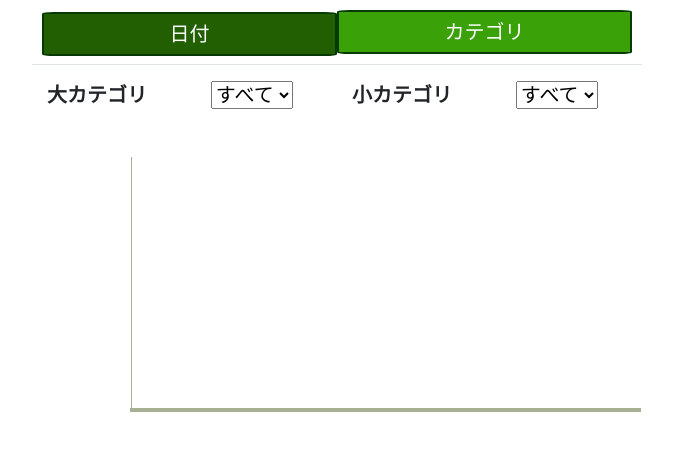
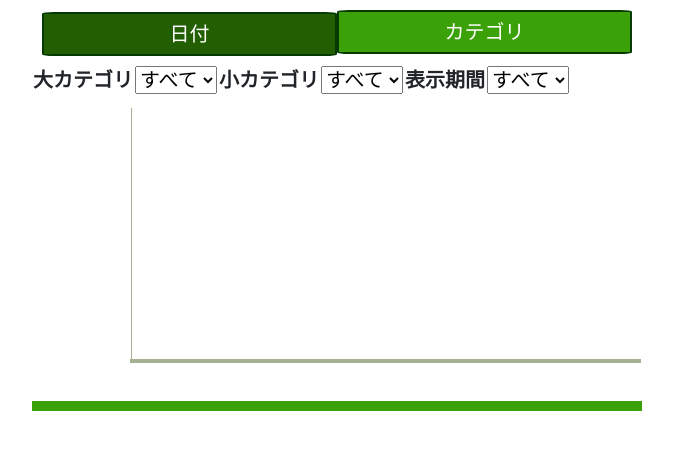
Before and after one commit to tubotu/expenses, a Django app: page /monthly_graph/ in a window 1280 px wide. Shown: the part 70-519 px from the top of the page, without its empty margins (303-976 px from the left). After the commit the page ends 481 px from the top, so only its background shows below. Run offline with Django 3.2, Linux system fonts and the light colour scheme; the visitor is signed in with stand-in values (Sample User, id 1); data that the repository does not hold is empty; some libraries are stand-ins or nearby versions.

Commit message:
ポップアップの微調整

```diff
--- a/app/templates/app/category_graph.html
+++ b/app/templates/app/category_graph.html
@@ -15,7 +15,7 @@
 </div>
 <!--年月選択を行うフォーム-->
 <div class="form-group" id="datepicker-startview">
-    <table class="table form-table">
+    <table class="form-table">
         <tr>
             <th>年月</th>
             <!-- <label class="col-sm-3 control-label">Start view</label> -->
--- a/app/templates/app/monthly_graph.html
+++ b/app/templates/app/monthly_graph.html
@@ -9,11 +9,13 @@
 </div>
 
 <!--カテゴリ選択を行うフォーム-->
-<table class="table form-table">
+<table class="form-table">
     <tr>
         <th>大カテゴリ</th>
         <td>{{ form.big_category }}</td>
         <th>小カテゴリ</th>
+        <td>{{ form.small_category }}</td>
+        <th>表示期間</th>
         <td>{{ form.small_category }}</td>
     </tr>
 </table>
```
Also changed, not shown: app/static/app/css/popup.css (+5 -5 lines).
